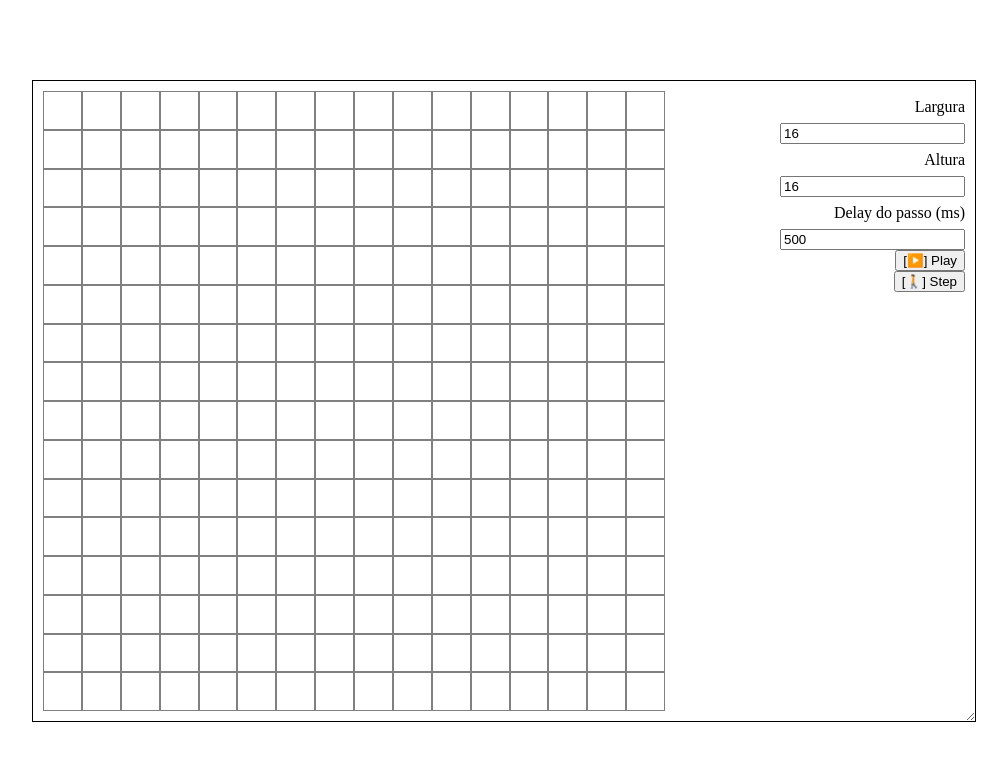
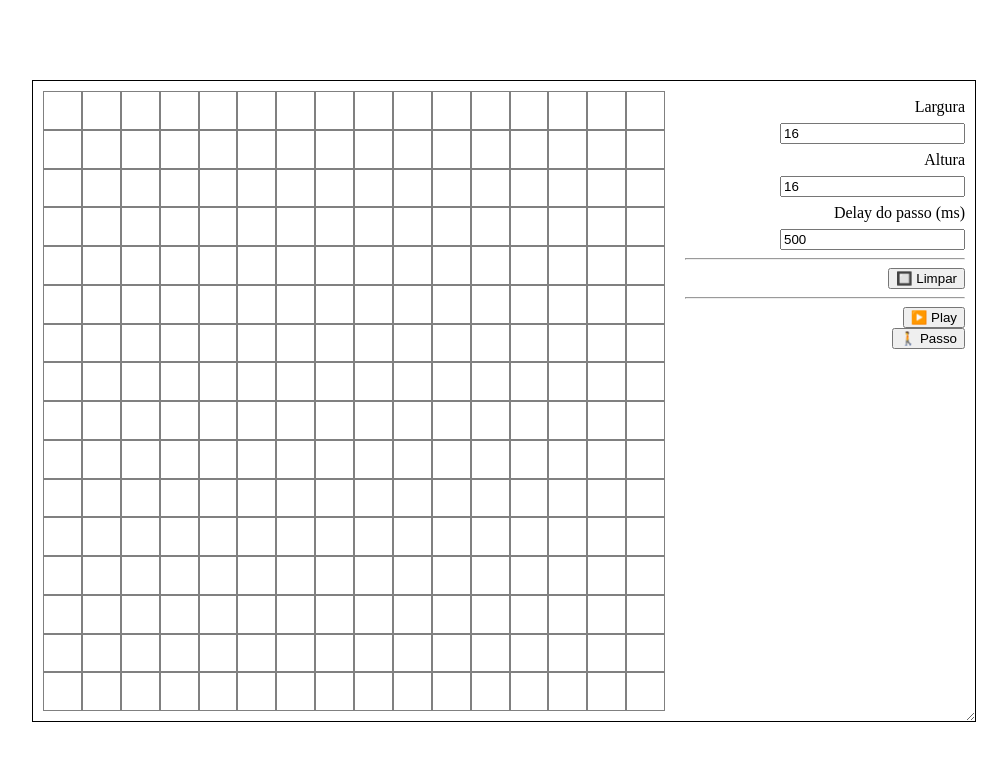
Before and after one commit to tiago-macedo/game-of-life, a plain HTML site: page index.html in a window 1280 px wide. Shown: the whole page, without its empty margins (136-1143 px from the left). Drawn offline with Linux system fonts and the light colour scheme.

Commit message:
Button and logic to clean the field

```diff
--- a/index.html
+++ b/index.html
@@ -44,18 +44,28 @@
                     onchange="set_timestep()"
                 /> <br />
 
-                <!-- Buttons -->
+                <hr /> <!-- Configuration buttons -->
+
+                <input
+                    type="button"
+                    id="clear"
+                    value="🔲 Limpar"
+                    onclick="clear_field()"
+                /> <br />
+
+                <hr /> <!-- Run buttons -->
+
                 <input
                     type="button"
                     id="play-pause"
-                    value="[▶️] Play"
+                    value="▶️ Play"
                     onclick="play_or_pause(event)"
                 /> <br />
 
                 <input
                     type="button"
                     id="step"
-                    value="[🚶] Step"
+                    value="🚶 Passo"
                     onclick="step_button()"
                 /> <br />
             </div>
--- a/logic.js
+++ b/logic.js
@@ -19,8 +19,8 @@ const SELECTED_ALIVE = "DarkSlateBlue" // alive is darker
 const SELECTED_DEAD  = "SteelBlue"
 const NORMAL_ALIVE   = "black"
 const NORMAL_DEAD    = "white"
-const play_txt  = "[▶️] Play"
-const pause_txt = "[⏸] Pause"
+const play_txt  = "▶️ Play"
+const pause_txt = "⏸ Pause"
 
 // Global variables
 //-------------------
@@ -206,6 +206,10 @@ function step_button() {
     step()
 }
 
+function clear_field() {
+    field.childNodes.forEach((cell) => { off(cell) })
+}
+
 // What to actually run when page is loaded
 //-------------------------------------------
 set_timestep()
```
Also changed, not shown: 1 other file.
